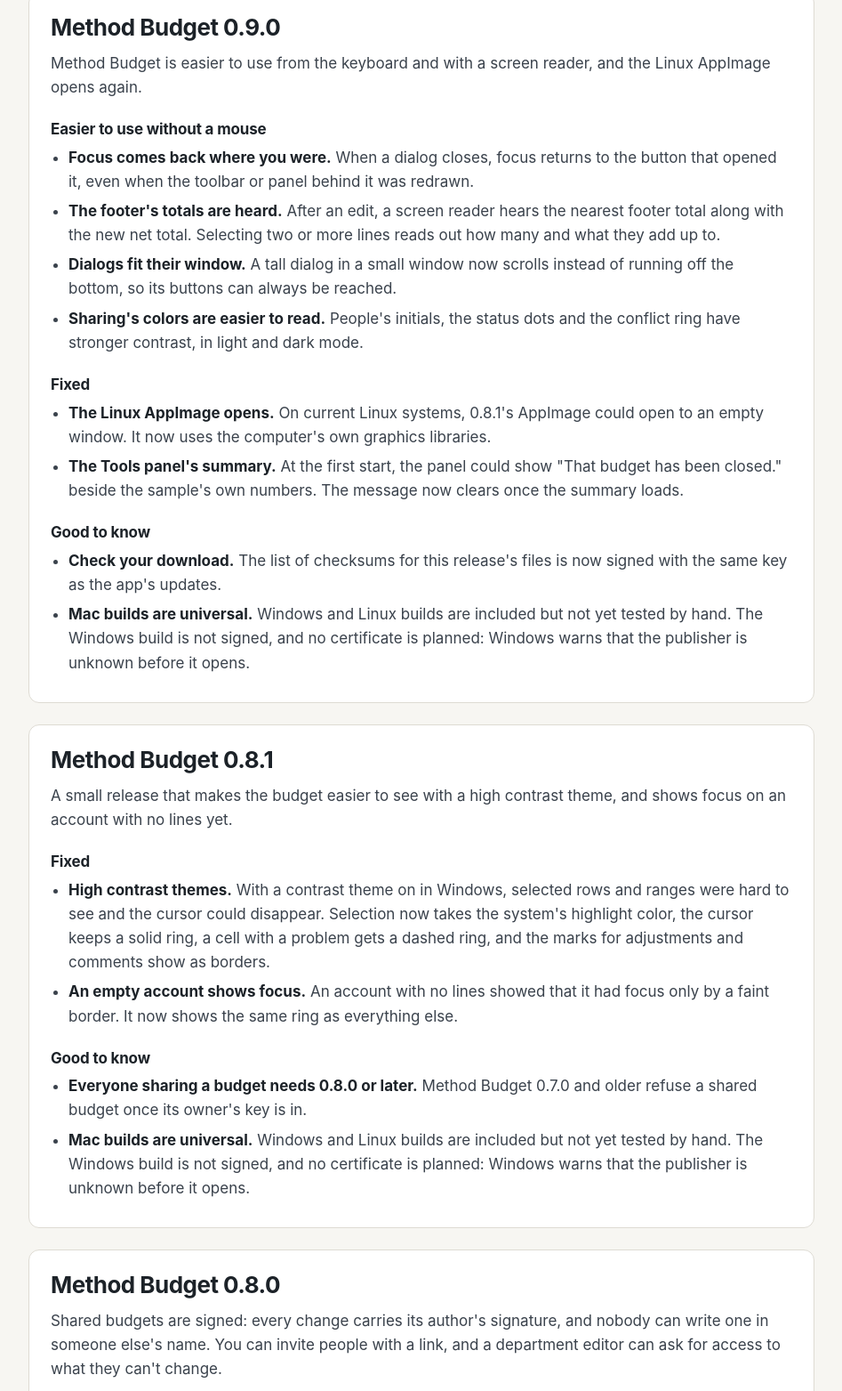
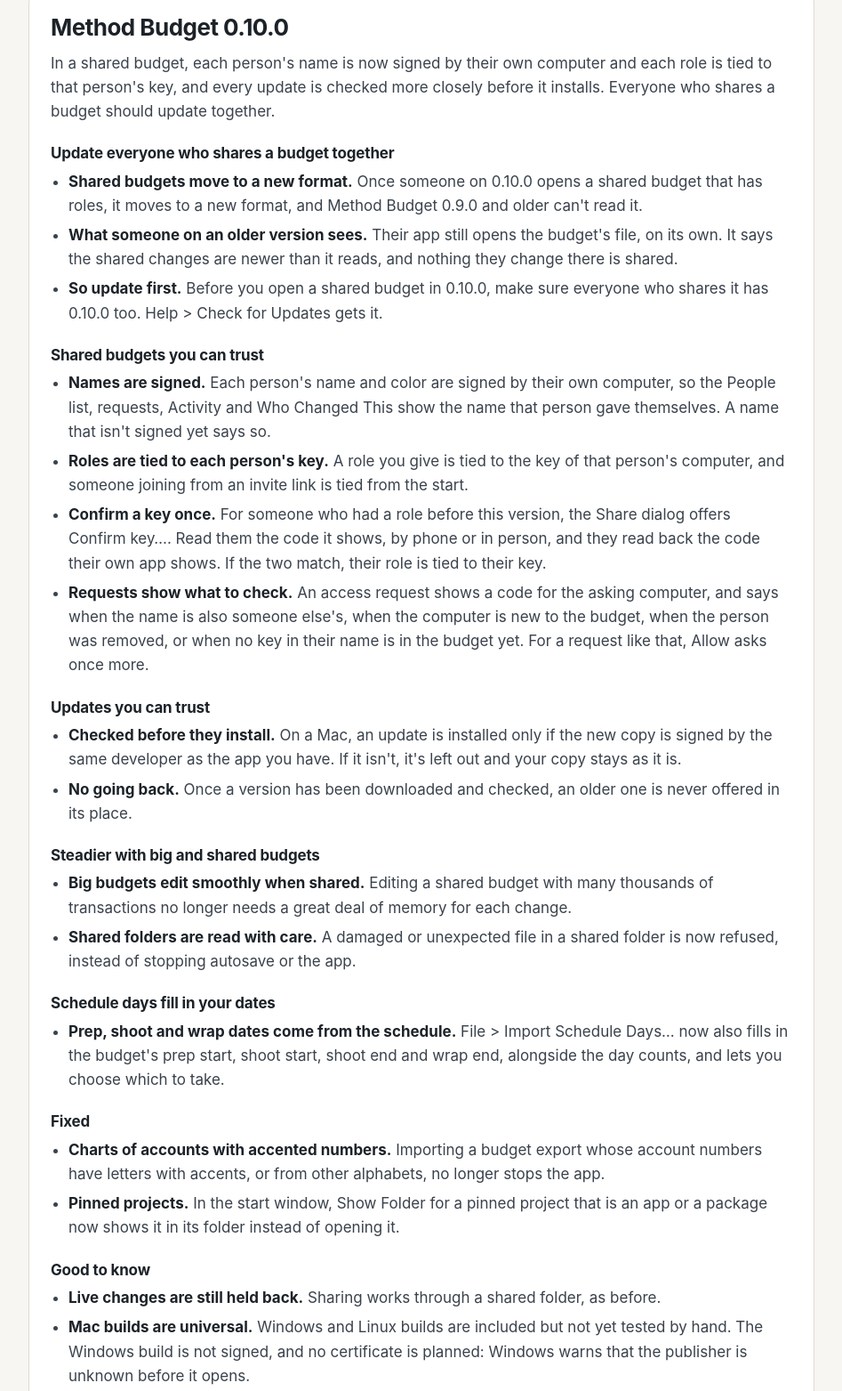
Before and after one commit to method-production-suite/method-budget, a plain HTML site: page site/releases/index.html in a window 1280 px wide. Shown: the part 246-1809 px from the top of the page at 89% size, without its empty margins (76-1023 px from the left). Drawn offline with Linux system fonts and the light colour scheme.

Commit message:
Release 0.10.0: version, notes, feature list and roadmap
- cargo xtask bump 0.10.0: Cargo.toml, Cargo.lock (only our own crates'
  version lines) and tauri.conf.json.
- docs/releases/0.10.0.md. Near the top it says everyone sharing a
  budget updates together, and that 0.9.0 and older refuse a shared
  folder at format 5. It then covers signed names and key-tied roles,
  checked updates, steadier big and shared budgets, schedule dates,
  and fixes.
- docs/features.toml: sharing mentions signed names and key-tied roles.
  README and site regenerated with scripts/site.py.
- ROADMAP: 0.10.0's go-ahead, and the release after for decisions 104
  and 105.

Co-Authored-By: Claude Opus 5.5 <noreply@anthropic.com>

```diff
--- a/crates/method-app/tauri.conf.json
+++ b/crates/method-app/tauri.conf.json
@@ -1,7 +1,7 @@
 {
   "productName": "Method Budget",
   "identifier": "com.methodbudget.desktop",
-  "version": "0.9.0",
+  "version": "0.10.0",
   "build": {
     "frontendDist": "ui"
   },
--- a/site/releases/index.html
+++ b/site/releases/index.html
@@ -56,6 +56,47 @@
     <h1>Release notes</h1>
     <p class="intro">What changed in each release, newest first.</p>
     <!-- releases:start (generated by scripts/site.py from docs/releases/*.md: edit that, then run python3 scripts/site.py) -->
+    <article class="release" id="v0-10-0" aria-labelledby="v0-10-0-t">
+      <h2 id="v0-10-0-t">Method Budget 0.10.0</h2>
+      <p>In a shared budget, each person's name is now signed by their own computer and each role is tied to that person's key, and every update is checked more closely before it installs. Everyone who shares a budget should update together.</p>
+      <h3>Update everyone who shares a budget together</h3>
+      <ul>
+        <li><strong>Shared budgets move to a new format.</strong> Once someone on 0.10.0 opens a shared budget that has roles, it moves to a new format, and Method Budget 0.9.0 and older can't read it.</li>
+        <li><strong>What someone on an older version sees.</strong> Their app still opens the budget's file, on its own. It says the shared changes are newer than it reads, and nothing they change there is shared.</li>
+        <li><strong>So update first.</strong> Before you open a shared budget in 0.10.0, make sure everyone who shares it has 0.10.0 too. Help &gt; Check for Updates gets it.</li>
+      </ul>
+      <h3>Shared budgets you can trust</h3>
+      <ul>
+        <li><strong>Names are signed.</strong> Each person's name and color are signed by their own computer, so the People list, requests, Activity and Who Changed This show the name that person gave themselves. A name that isn't signed yet says so.</li>
+        <li><strong>Roles are tied to each person's key.</strong> A role you give is tied to the key of that person's computer, and someone joining from an invite link is tied from the start.</li>
+        <li><strong>Confirm a key once.</strong> For someone who had a role before this version, the Share dialog offers Confirm key…. Read them the code it shows, by phone or in person, and they read back the code their own app shows. If the two match, their role is tied to their key.</li>
+        <li><strong>Requests show what to check.</strong> An access request shows a code for the asking computer, and says when the name is also someone else's, when the computer is new to the budget, when the person was removed, or when no key in their name is in the budget yet. For a request like that, Allow asks once more.</li>
+      </ul>
+      <h3>Updates you can trust</h3>
+      <ul>
+        <li><strong>Checked before they install.</strong> On a Mac, an update is installed only if the new copy is signed by the same developer as the app you have. If it isn't, it's left out and your copy stays as it is.</li>
+        <li><strong>No going back.</strong> Once a version has been downloaded and checked, an older one is never offered in its place.</li>
+      </ul>
+      <h3>Steadier with big and shared budgets</h3>
+      <ul>
+        <li><strong>Big budgets edit smoothly when shared.</strong> Editing a shared budget with many thousands of transactions no longer needs a great deal of memory for each change.</li>
+        <li><strong>Shared folders are read with care.</strong> A damaged or unexpected file in a shared folder is now refused, instead of stopping autosave or the app.</li>
+      </ul>
+      <h3>Schedule days fill in your dates</h3>
+      <ul>
+        <li><strong>Prep, shoot and wrap dates come from the schedule.</strong> File &gt; Import Schedule Days… now also fills in the budget's prep start, shoot start, shoot end and wrap end, alongside the day counts, and lets you choose which to take.</li>
+      </ul>
+      <h3>Fixed</h3>
+      <ul>
+        <li><strong>Charts of accounts with accented numbers.</strong> Importing a budget export whose account numbers have letters with accents, or from other alphabets, no longer stops the app.</li>
+        <li><strong>Pinned projects.</strong> In the start window, Show Folder for a pinned project that is an app or a package now shows it in its folder instead of opening it.</li>
+      </ul>
+      <h3>Good to know</h3>
+      <ul>
+        <li><strong>Live changes are still held back.</strong> Sharing works through a shared folder, as before.</li>
+        <li><strong>Mac builds are universal.</strong> Windows and Linux builds are included but not yet tested by hand. The Windows build is not signed, and no certificate is planned: Windows warns that the publisher is unknown before it opens.</li>
+      </ul>
+    </article>
     <article class="release" id="v0-9-0" aria-labelledby="v0-9-0-t">
       <h2 id="v0-9-0-t">Method Budget 0.9.0</h2>
       <p>Method Budget is easier to use from the keyboard and with a screen reader, and the Linux AppImage opens again.</p>
```
Also changed, not shown: site/index.html (+9 -9 lines), 6 other files.
